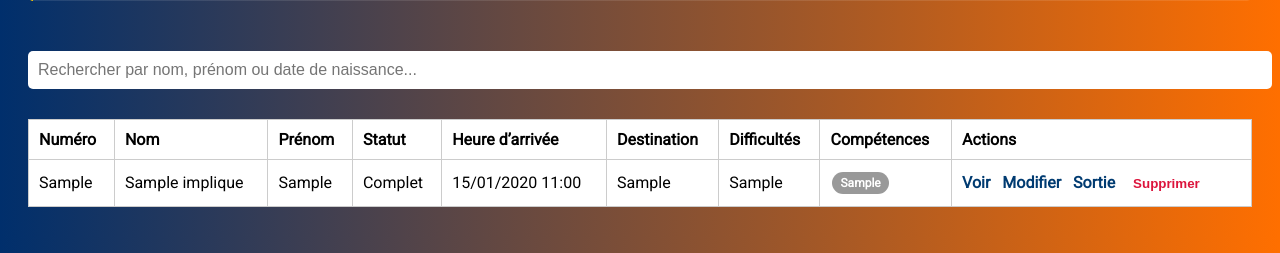
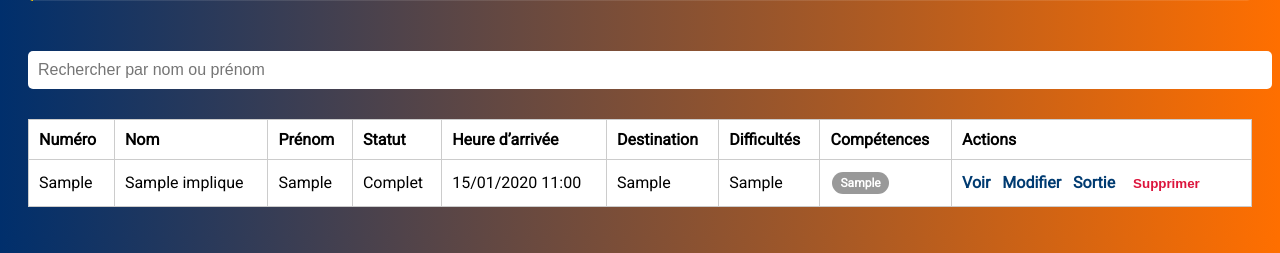
Before and after one commit to protec38/CAI, a Flask app: page /evenement/1/dashboard in a window 1280 px wide. Shown: the part 364-617 px from the top of the page. Run offline with Flask 3, Linux system fonts and the light colour scheme; the visitor is signed in with stand-in values (Sample User, id 1); tables that the repository leaves empty hold one stand-in row (values such as "Sample post").

Commit message:
Update dashboard.html

```diff
--- a/app/templates/dashboard.html
+++ b/app/templates/dashboard.html
@@ -168,7 +168,7 @@
 {% endif %}
 
 <!-- 🔍 Barre de recherche -->
-<input type="text" id="search-bar" placeholder="Rechercher par nom, prénom ou date de naissance...">
+<input type="text" id="search-bar" placeholder="Rechercher par nom ou prénom">
 
 <table>
     <thead>
```
